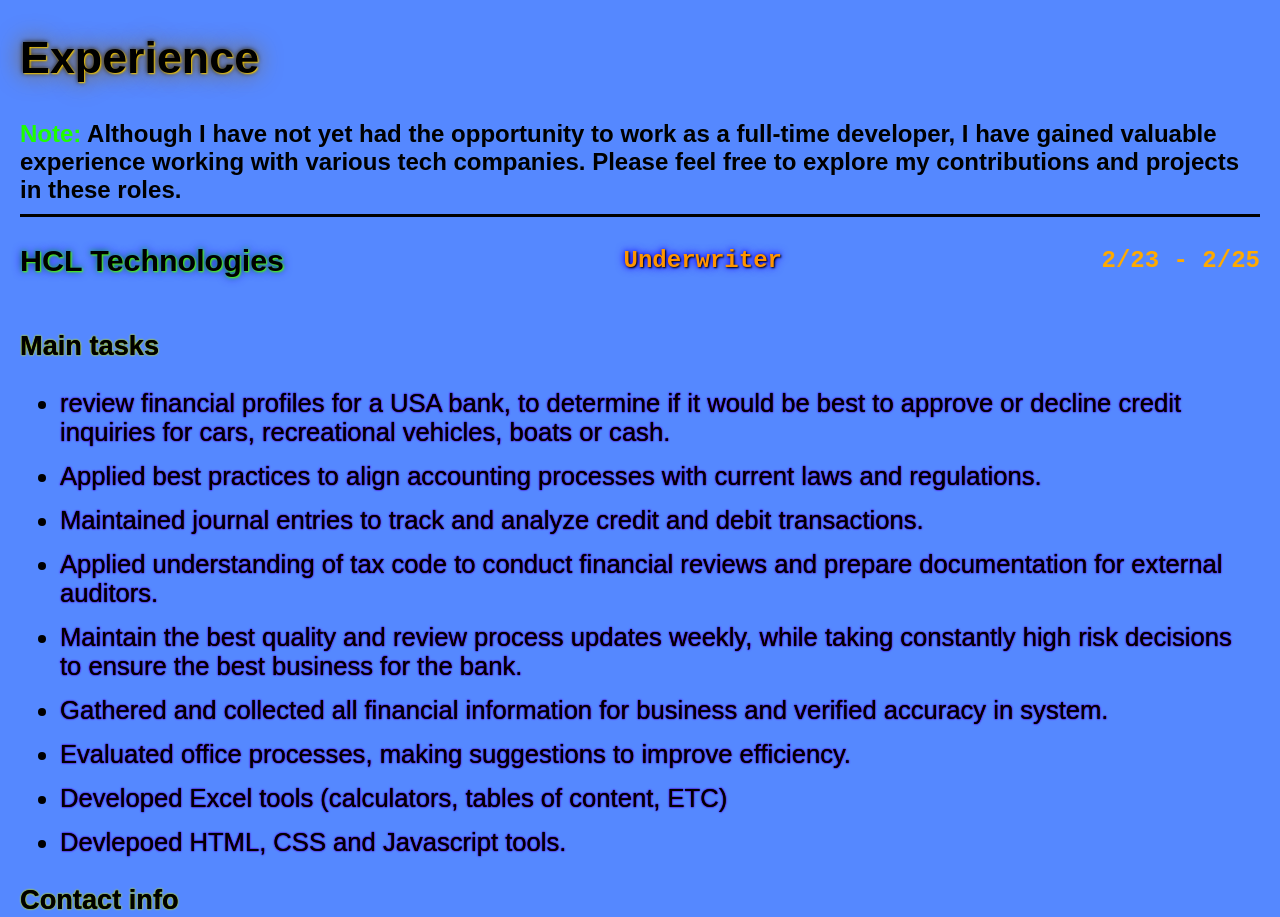
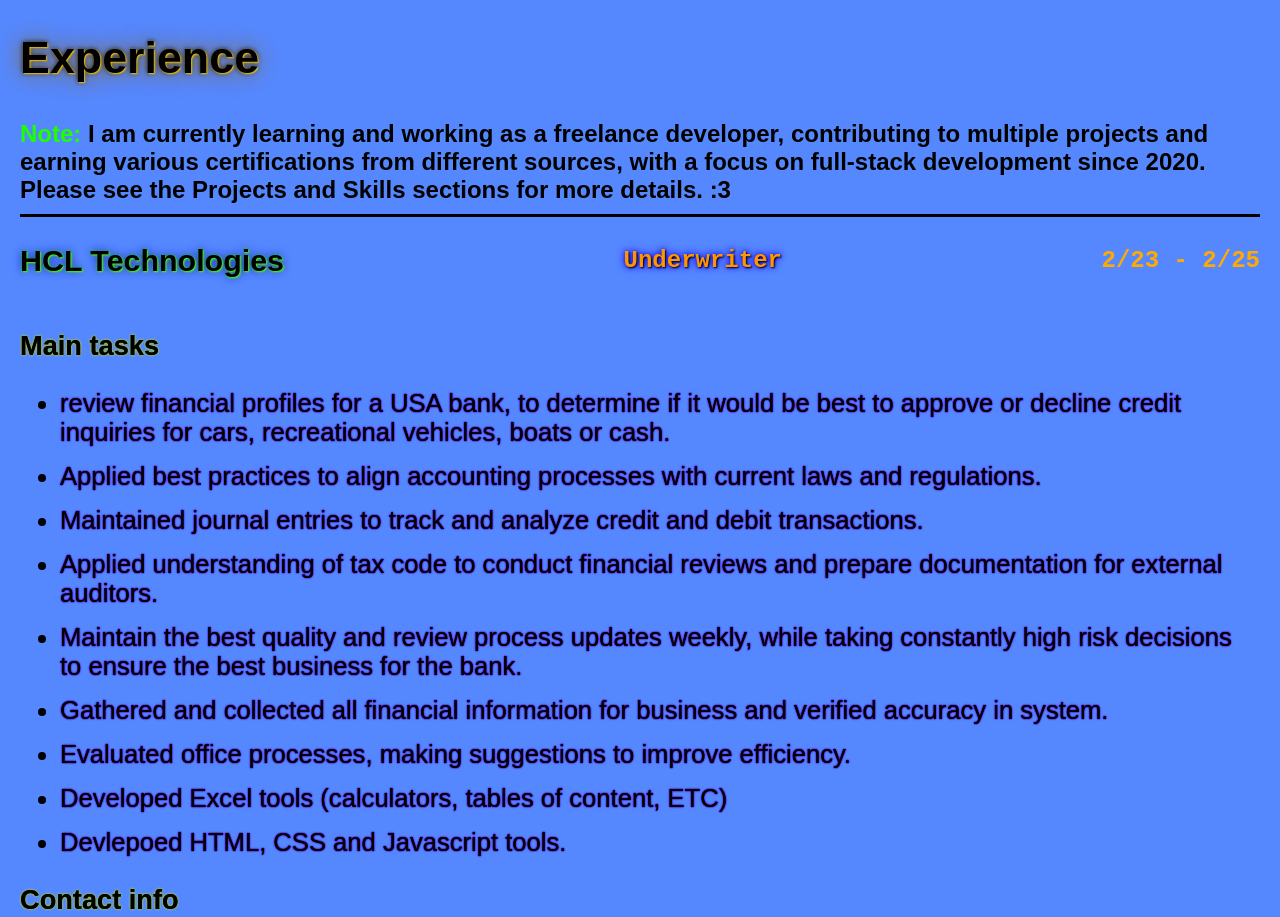
Before and after one commit to ITSECT3R/Personal-Portfolio-, a React (Vite) app in the folder my-portfolio/: page / in a window 1280 px wide. Shown: the part 1240-2157 px from the top of the page. Built offline with nearby package versions, Linux system fonts and the light colour scheme.

Commit message:
refactor: update experience description to reflect current freelance work and focus on full-stack development

```diff
--- a/my-portfolio/src/components/Experience.jsx
+++ b/my-portfolio/src/components/Experience.jsx
@@ -5,7 +5,9 @@
     <div className="main-body">
       <div className="section2-header">
         <h2>Experience</h2>
-        <p><span>Note:</span> Although I have not yet had the opportunity to work as a full-time developer, I have gained valuable experience working with various tech companies. Please feel free to explore my contributions and projects in these roles.</p>
+        <p>
+          <span>Note:</span> I am currently learning and working as a freelance developer, contributing to multiple projects and earning various certifications from different sources, with a focus on full-stack development since 2020. Please see the Projects and Skills sections for more details. :3
+        </p>
       </div>
       <div className="work-history">
         {/* HCL Technologies */}
```
Also changed, not shown: my-portfolio/src/script/downlod-cv.js (added).
